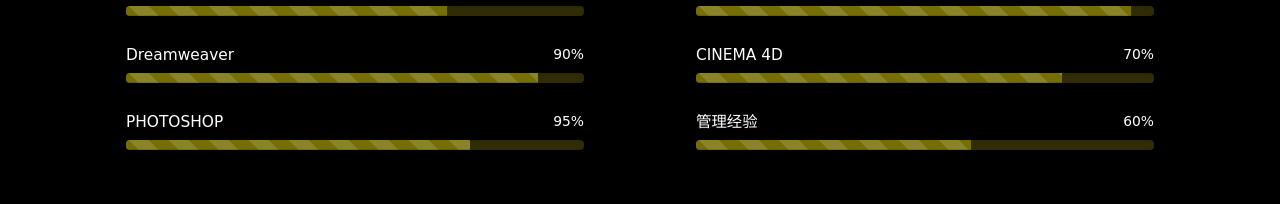
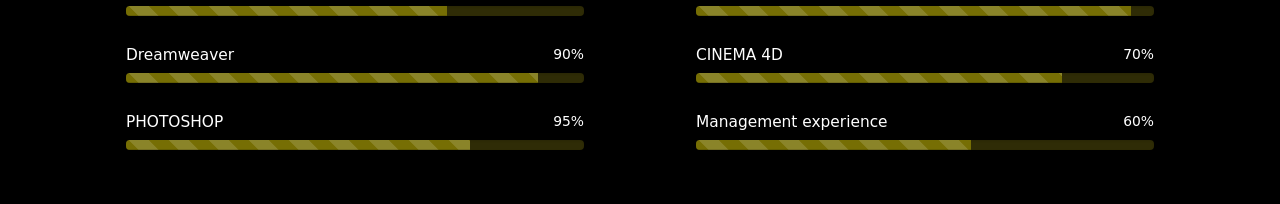
Before and after one commit to lining-show/lining.github.io, a plain HTML site: page index.html in a window 1280 px wide. Shown: the part 822-1026 px from the top of the page. Drawn offline with Linux system fonts and the light colour scheme.

Commit message:
Update index.html

```diff
--- a/index.html
+++ b/index.html
@@ -153,7 +153,7 @@ License URL: http://creativecommons.org/licenses/by/3.0/
 						<div class="progress-bar progress-bar-striped active" style="width: 80%">
 						</div>
 					</div>
-					<h6>管理经验<span> 60% </span></h6>
+					<h6>Management experience<span> 60% </span></h6>
 					<div class="progress">
 						<div class="progress-bar progress-bar-striped active" style="width: 60%">
 						</div>
```
